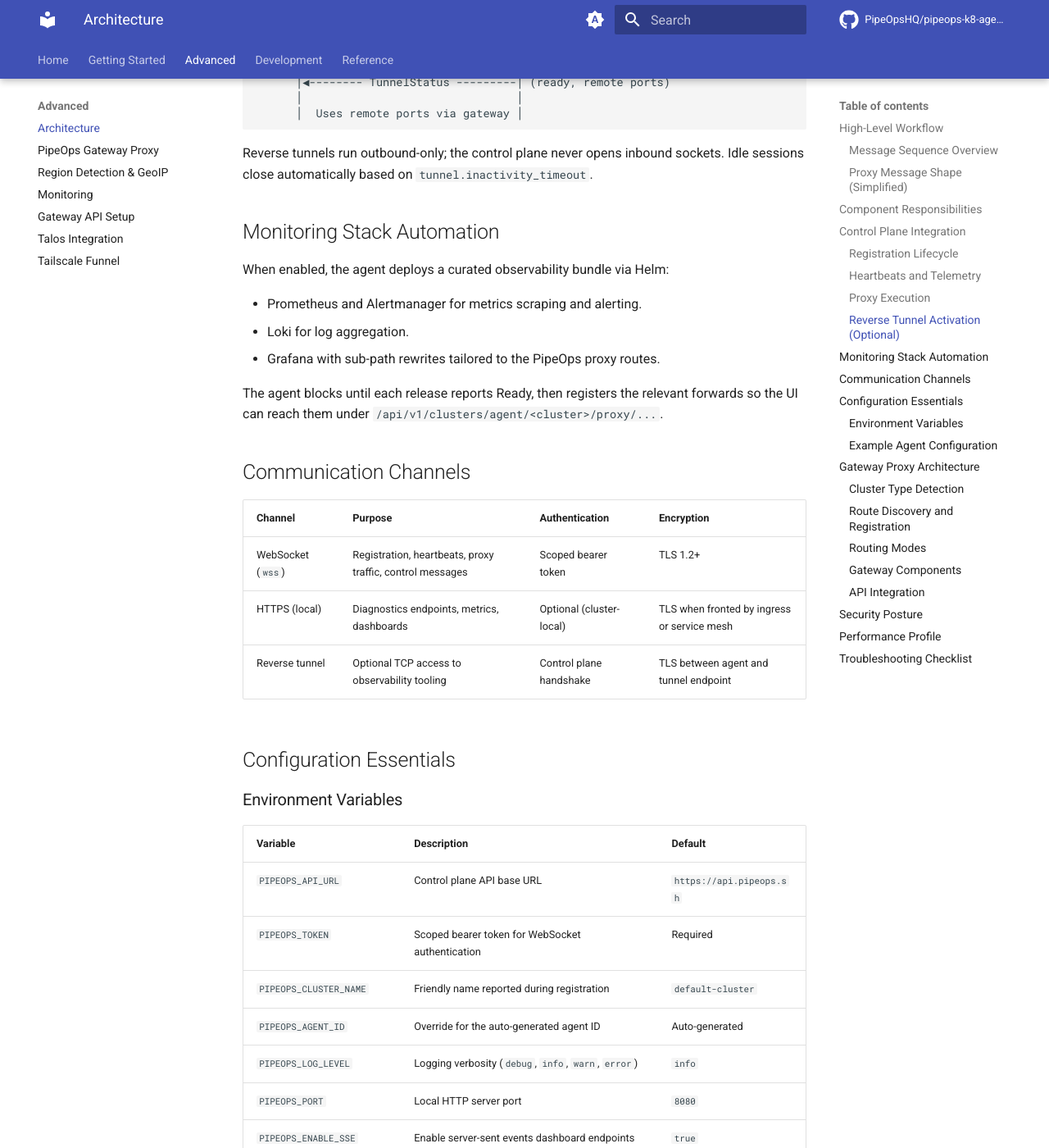
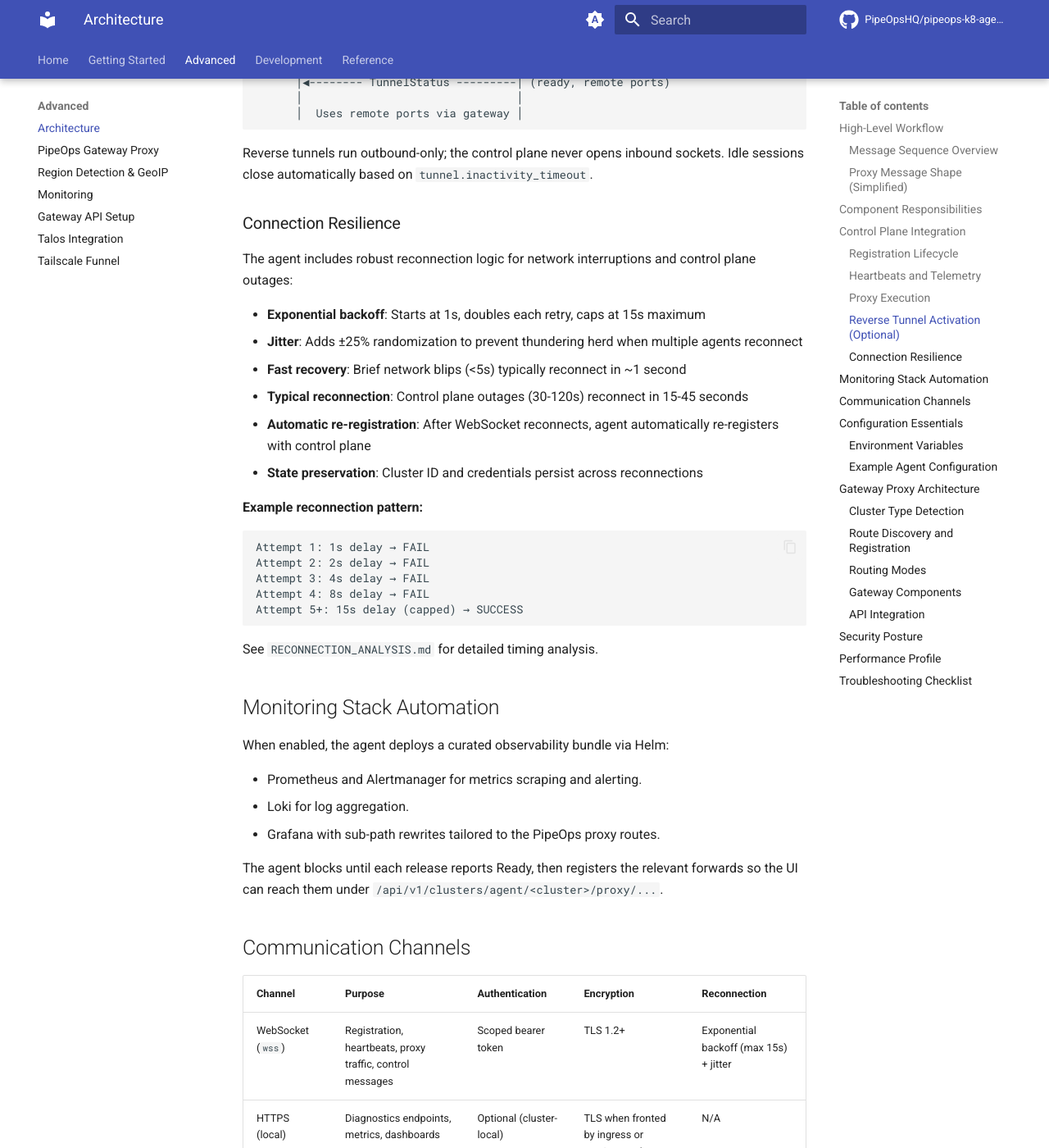
Before and after one commit to PipeOpsHQ/pipeops-k8-agent, an MkDocs documentation site: the page built from docs/ARCHITECTURE.md, in a window 1280 px wide and 1400 px high, scrolled down 3677 px. Shown: the whole window at 82% size. Built offline with MkDocs 1.6.1 and Material for MkDocs 9.7.7, drawn with Linux system fonts in a browser that asks for light colours; comment, search, counter and statistics services are not loaded; the version menu is left out; some of the changed text lies outside the part shown.

Commit message:
docs: update documentation with reconnection improvements
Updates all documentation to reflect Phase 1 reconnection improvements:

Documentation Updates:
- README.md: Updated Control Plane Client features with reconnection details
- docs/getting-started/faq.md: Enhanced WebSocket disconnection section
  - Added example log output with new jitter/delay fields
  - Documented reconnection behavior (15s max, jitter, timing)
- docs/ARCHITECTURE.md:
  - Added Connection Resilience section with detailed explanation
  - Updated Communication Channels table with reconnection column
  - Added example reconnection pattern
- docs/reference/changelog.md: Added Performance section for v2.1.0
  - Documented 60%+ improvement
  - Referenced analysis documents

Key Documentation Points:
- Reconnection uses exponential backoff capped at 15s (down from 60s)
- Jitter (±25%) prevents thundering herd
- Typical reconnection: 15-45s for control plane outages
- Brief network blips (<5s) reconnect in ~1s
- References to RECONNECTION_ANALYSIS.md for technical details

All documentation now accurately reflects the improved reconnection behavior.

````diff
--- a/docs/ARCHITECTURE.md
+++ b/docs/ARCHITECTURE.md
@@ -139,6 +139,28 @@ Control Plane                       Agent
 
 Reverse tunnels run outbound-only; the control plane never opens inbound sockets. Idle sessions close automatically based on `tunnel.inactivity_timeout`.
 
+### Connection Resilience
+
+The agent includes robust reconnection logic for network interruptions and control plane outages:
+
+- **Exponential backoff**: Starts at 1s, doubles each retry, caps at 15s maximum
+- **Jitter**: Adds ±25% randomization to prevent thundering herd when multiple agents reconnect
+- **Fast recovery**: Brief network blips (<5s) typically reconnect in ~1 second
+- **Typical reconnection**: Control plane outages (30-120s) reconnect in 15-45 seconds
+- **Automatic re-registration**: After WebSocket reconnects, agent automatically re-registers with control plane
+- **State preservation**: Cluster ID and credentials persist across reconnections
+
+**Example reconnection pattern:**
+```
+Attempt 1: 1s delay → FAIL
+Attempt 2: 2s delay → FAIL
+Attempt 3: 4s delay → FAIL
+Attempt 4: 8s delay → FAIL
+Attempt 5+: 15s delay (capped) → SUCCESS
+```
+
+See `RECONNECTION_ANALYSIS.md` for detailed timing analysis.
+
 ## Monitoring Stack Automation
 
 When enabled, the agent deploys a curated observability bundle via Helm:
@@ -152,11 +174,11 @@ The agent blocks until each release reports Ready, then registers the relevant f
 
 ## Communication Channels
 
-| Channel | Purpose | Authentication | Encryption |
-|---------|---------|----------------|------------|
-| WebSocket (`wss`) | Registration, heartbeats, proxy traffic, control messages | Scoped bearer token | TLS 1.2+ |
-| HTTPS (local) | Diagnostics endpoints, metrics, dashboards | Optional (cluster-local) | TLS when fronted by ingress or service mesh |
-| Reverse tunnel | Optional TCP access to observability tooling | Control plane handshake | TLS between agent and tunnel endpoint |
+| Channel | Purpose | Authentication | Encryption | Reconnection |
+|---------|---------|----------------|------------|--------------|
+| WebSocket (`wss`) | Registration, heartbeats, proxy traffic, control messages | Scoped bearer token | TLS 1.2+ | Exponential backoff (max 15s) + jitter |
+| HTTPS (local) | Diagnostics endpoints, metrics, dashboards | Optional (cluster-local) | TLS when fronted by ingress or service mesh | N/A |
+| Reverse tunnel | Optional TCP access to observability tooling | Control plane handshake | TLS between agent and tunnel endpoint | Auto-reconnect on disconnect |
 
 ## Configuration Essentials
 
````
Also changed, not shown: docs/getting-started/faq.md (+17 -3 lines), docs/reference/changelog.md (+8 -0 lines).
